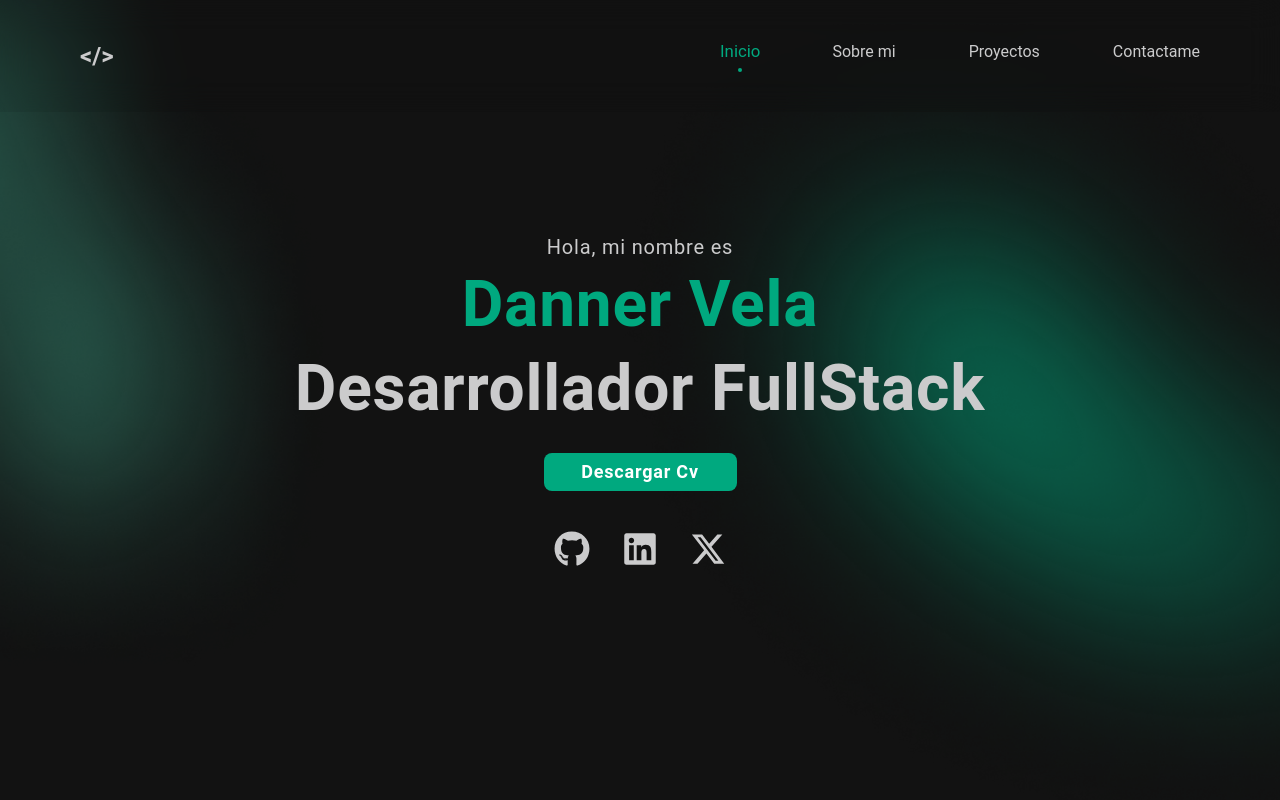
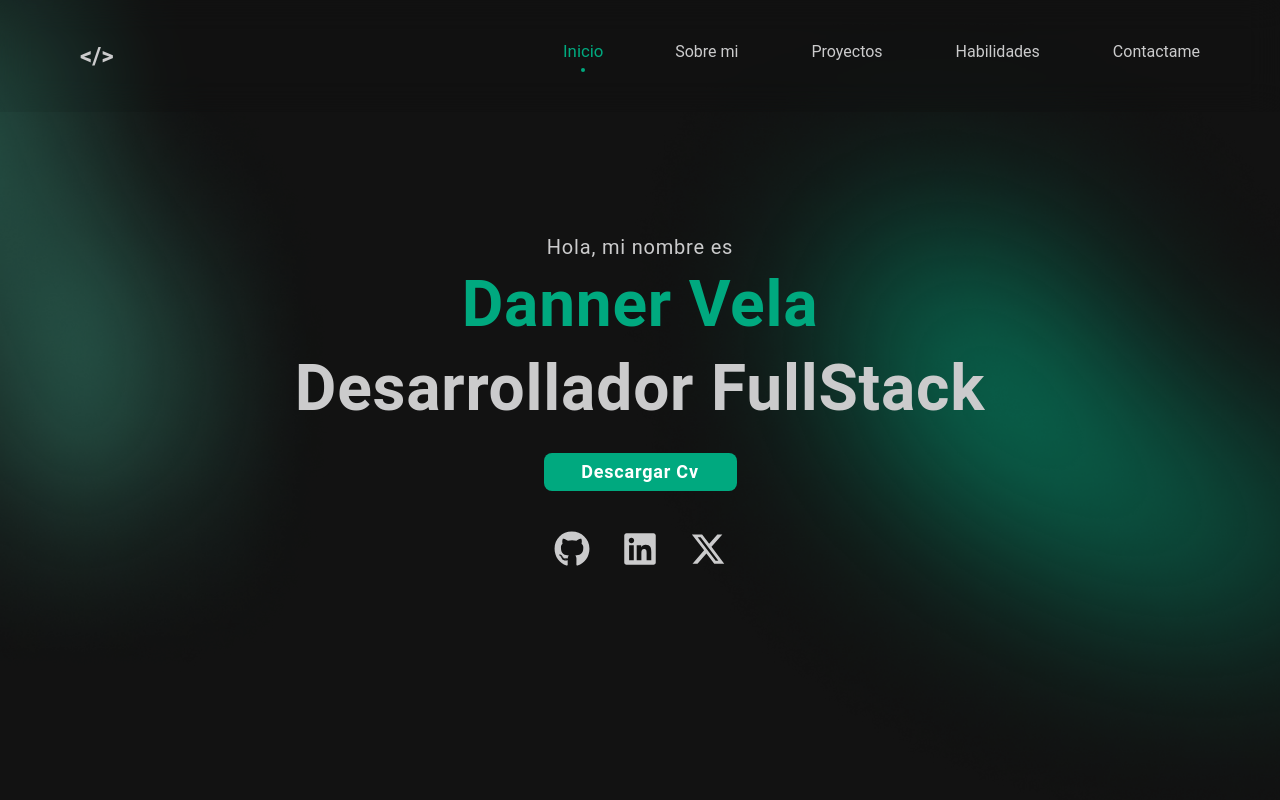
Before and after one commit to DannerVelaF/Portafolio, a React (Vite) app: page / in a window 1280 px wide. Shown: the top 800 px of the page. Built offline with nearby package versions, Linux system fonts and the light colour scheme.

Commit message:
Projects, Skills pages add

```diff
--- a/src/components/navbar.tsx
+++ b/src/components/navbar.tsx
@@ -24,6 +24,7 @@ export default function Navbar() {
     { to: "#hero", text: "Inicio" },
     { to: "#about", text: "Sobre mi" },
     { to: "#proyects", text: "Proyectos" },
+    { to: "skills", text: "Habilidades" },
     { to: "#contact", text: "Contactame" },
   ];
   const [showMenu, setShowMenu] = useState(false);
```
Also changed, not shown: src/pages/Projects.tsx (added), src/pages/Skills.tsx (added).
